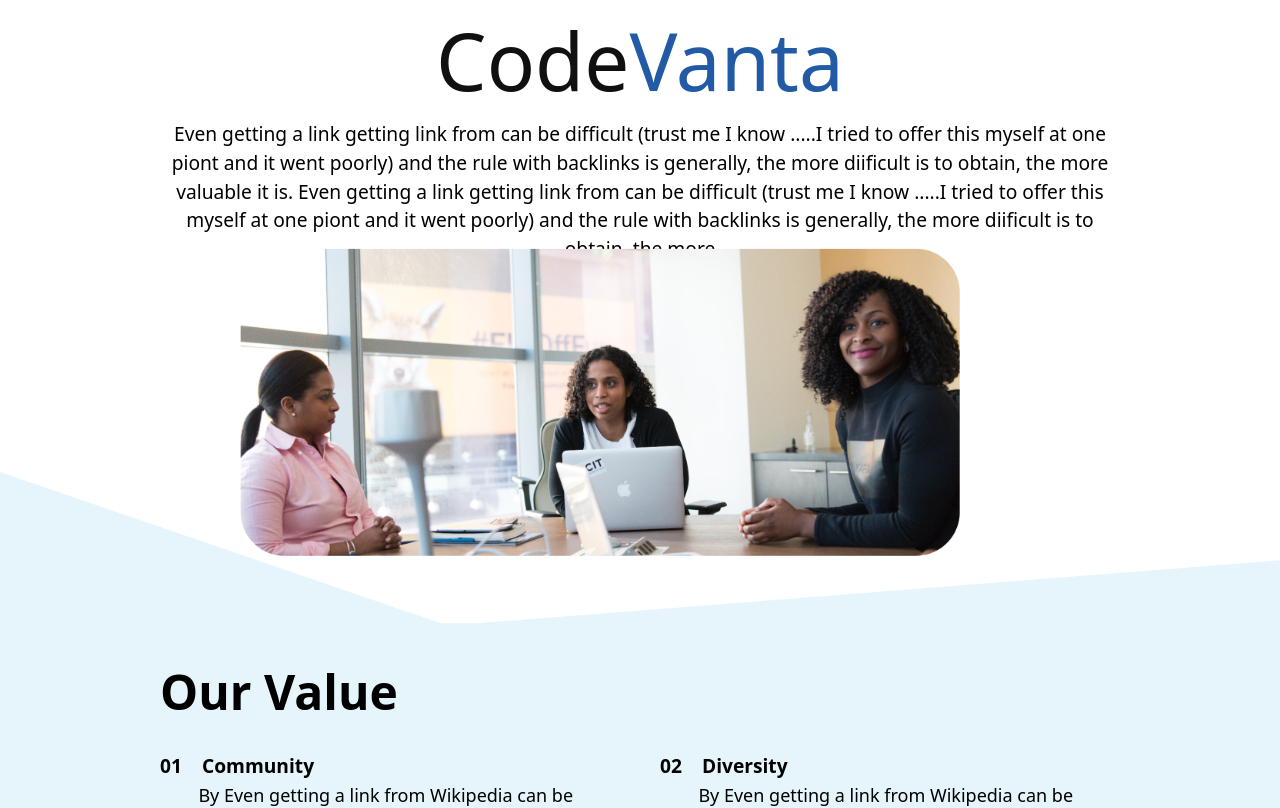
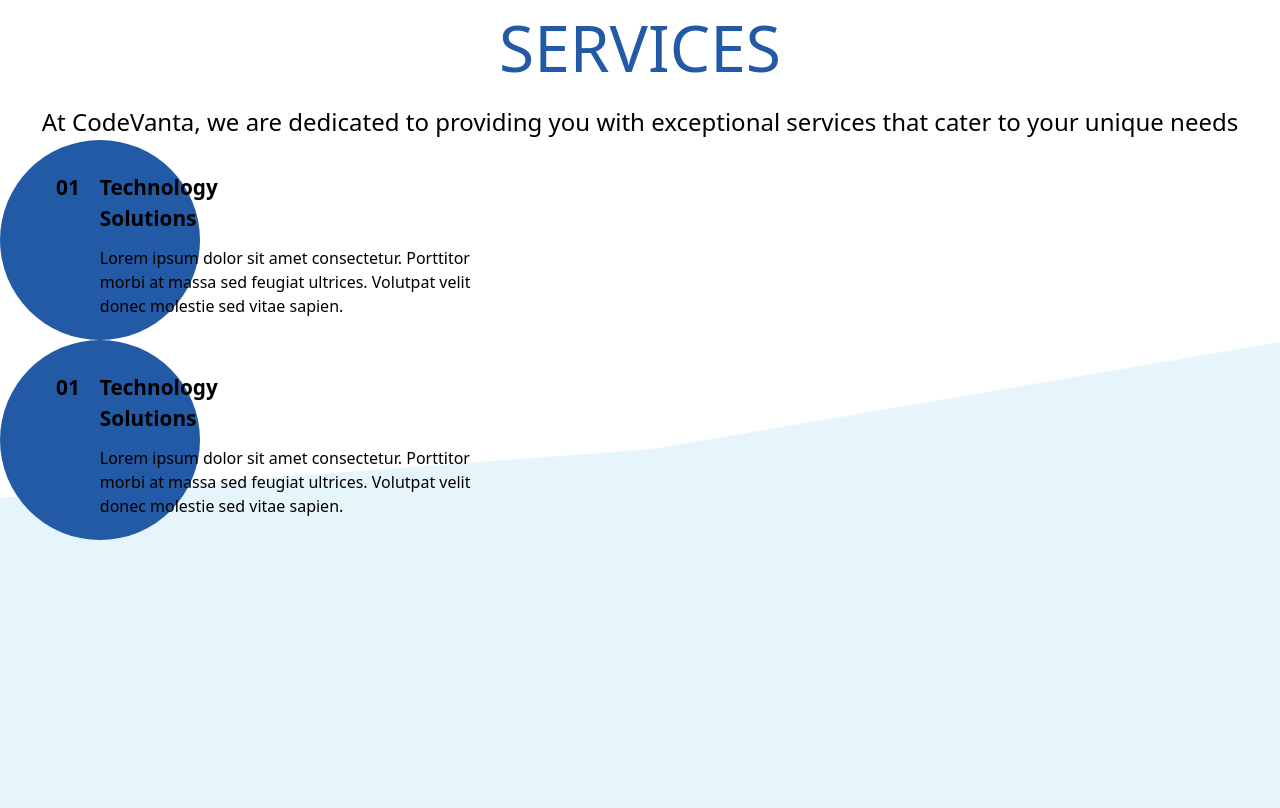
Before and after one commit to Code-Vanta/CompanyWebsite, a React (Vite) app in the folder CodeVanta/: page / in a window 1280 px wide. Shown: the top 808 px of the page. Built offline with nearby package versions, Linux system fonts and the light colour scheme.

Commit message:
services

```diff
--- a/CodeVanta/src/App.jsx
+++ b/CodeVanta/src/App.jsx
@@ -1,12 +1,14 @@
 // import Navbar from "./component/navbar/Navbar"
 
 import About from "./component/About/About"
+import { Service } from "./component/Service/Service"
 
 function App() {
 
   return (
     <>
-    <About/>
+    {/* <About/> */}
+    <Service/>
 
     </>
   )
--- a/CodeVanta/src/component/About/Vision.jsx
+++ b/CodeVanta/src/component/About/Vision.jsx
@@ -17,7 +17,7 @@ const Vision = () => {
       </div>
       <div className="relative">
         <div className="w-[4rem] h-[4rem] rounded-full bg-[#225AA5] absolute bottom-[11rem] left-[-1rem] sm:w-[3rem] sm:h-[3rem] sm:bottom-[13.5rem] sm:left-[-1px] md:bottom-[14rem] md:left-[-15px]"></div>
-        <div className="bg-[#E6F5FB]  rounded-3xl  px-[1.5rem] py-[2.5rem] h-[] sm:h-[] ">
+        <div className="bg-[#E6F5FB]  rounded-3xl  px-[1.5rem] py-[2.5rem]">
           <p className="text-[2rem] font-medium sm:text-[1.5rem] ">Our Mission</p>
           <p className="text-[1.3rem]  sm:text-[1rem]">
             Even getting a link from Wikipedia can be difficult (trust me I
--- /dev/null
+++ b/CodeVanta/src/component/Service/Service.jsx
@@ -0,0 +1,44 @@
+import React from 'react'
+
+export const Service = () => {
+  return (
+      <div>
+            <div className=''>
+        <div className='text-center flex flex-col gap-2'>
+           <p className='text-[4rem] text-[#225AA5] font-normal '>SERVICES</p>
+           <p className='text-[1.5rem] '>At CodeVanta, we are dedicated to providing you with exceptional services
+              that cater to your unique needs</p>
+        </div>
+      <div className="w-[12.5rem] h-[12.5rem] rounded-full bg-[#225AA5]">
+      <div className="flex pl-[3.5rem] pt-[2rem] gap-5">
+          <span className="font-bold">
+            <p className='text-[1.3rem]'>01</p>
+          </span>
+          <span className="flex flex-col gap-3">
+            <p className='w-[5rem] font-bold text-[1.3rem]'>Technology Solutions</p>
+            <p className='w-[25rem] text-[1rem]'> Lorem ipsum dolor sit amet consectetur. Porttitor morbi at massa sed feugiat ultrices. Volutpat velit donec molestie sed vitae sapien.</p>
+          </span>
+      </div>
+      </div>
+        <div>
+          <div className="service h-[100vh]">
+          <div className="w-[12.5rem] h-[12.5rem] rounded-full bg-[#225AA5] flex justify-start items-start">
+          <div className="flex pl-[3.5rem] pt-[2rem] gap-5 ">
+          <span className="font-bold">
+            <p className='text-[1.3rem]'>01</p>
+          </span>
+          <span className="flex flex-col gap-3">
+            <p className='w-[5rem] font-bold text-[1.3rem] '>Technology Solutions</p>
+            <p className='w-[25rem] text-[1rem]'> Lorem ipsum dolor sit amet consectetur. Porttitor morbi at massa sed feugiat ultrices. Volutpat velit donec molestie sed vitae sapien.</p>
+          </span>
+      </div>
+      </div>
+          </div>
+        </div>
+
+
+
+    </div>
+      </div>
+  )
+}
--- a/CodeVanta/src/index.css
+++ b/CodeVanta/src/index.css
@@ -6,11 +6,11 @@
 .value1{
     background-image: url('../src/assets/Rectangle.png');
     background-repeat: no-repeat;
-    /* height: 100vh; */
     background-size: cover;
 }
-
-/* .value2{
-    background-image: url('../src/assets/value2.png');
+.service{
+    background-image: url('../src/assets/service.png');
     background-repeat: no-repeat;
-} */
+    background-size: cover;
+    background-position: 1;
+}
--- a/CodeVanta/tailwind.config.js
+++ b/CodeVanta/tailwind.config.js
@@ -4,8 +4,7 @@ export default {
   theme: {
     extend: {
       backgroundImage: {
-        'value': "url('/src/assets/Rectangle.png')",
-        'value1':"url('/src/assets/Rectangle3861.png')"
+
       },
 
       fontFamily: {
```
Also changed, not shown: CodeVanta/src/assets/service.png (added).
